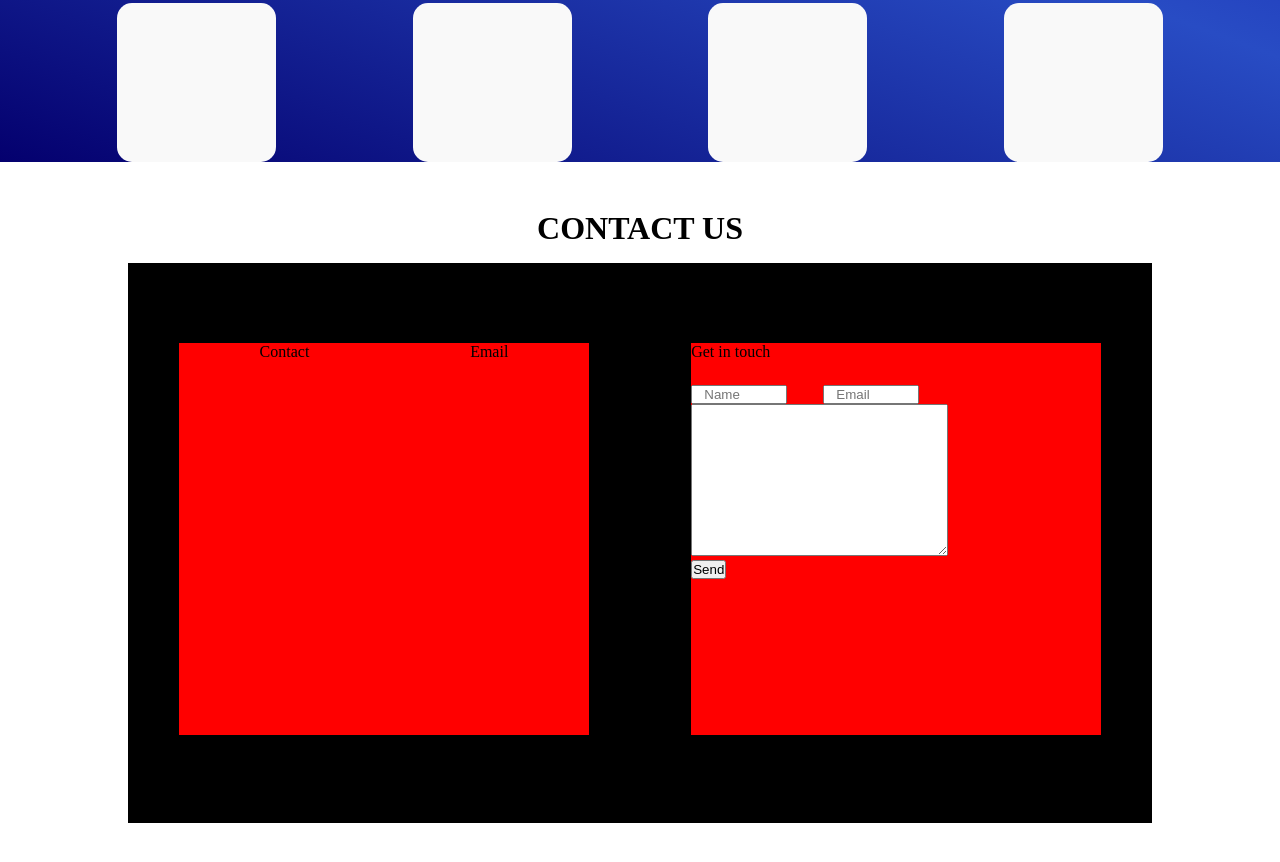
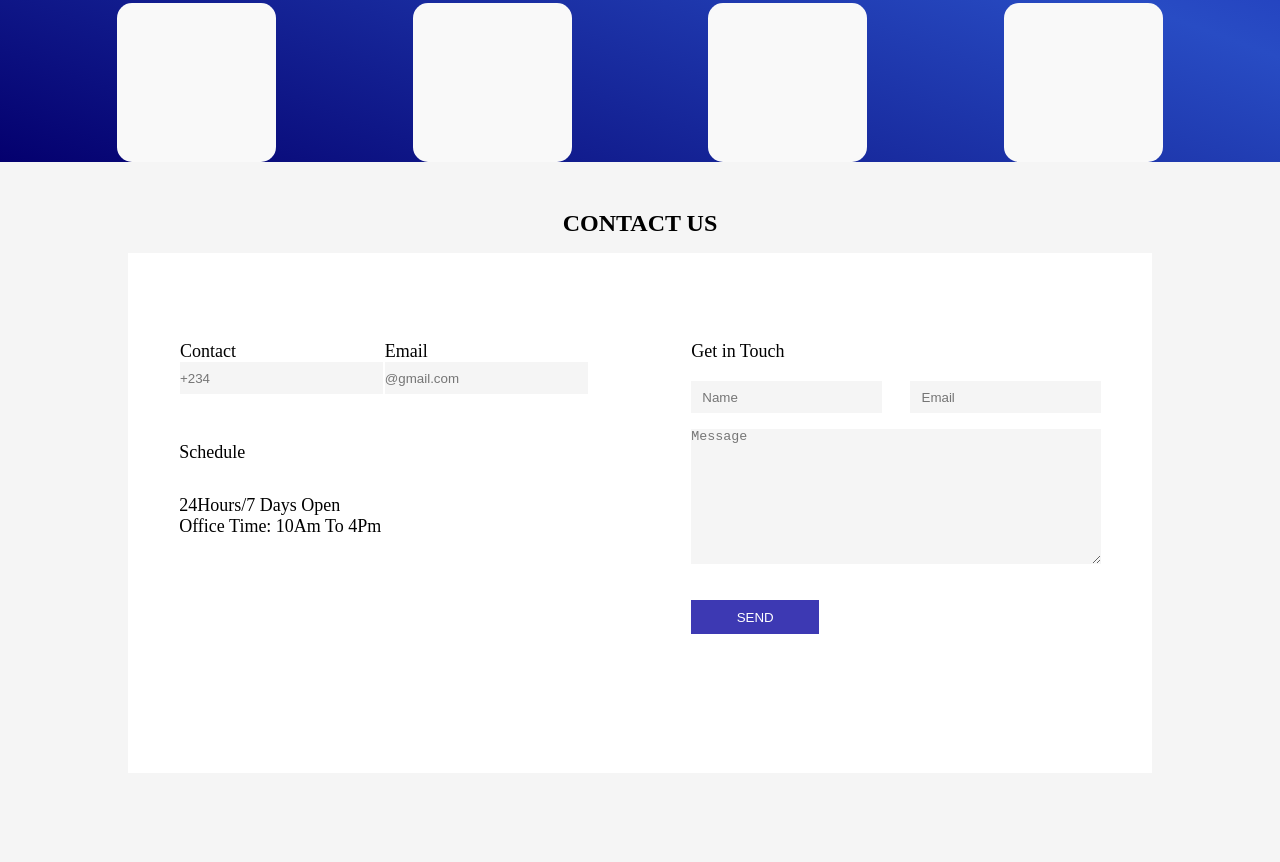
Before and after one commit to Adebayorr/VTU-website, a plain HTML site: page index.html in a window 1280 px wide. Shown: the part 2740-3602 px from the top of the page. Drawn offline with Linux system fonts and the light colour scheme.

Commit message:
styled contact us section and added footer section

```diff
--- a/index.html
+++ b/index.html
@@ -175,26 +175,40 @@
 
     <!-- CONTACT US -->
     <section class="contact_us_section">
-        <h1 id="contact_us_text">CONTACT US</h1>
+        <h2 id="contact_us_text">CONTACT US</h2>
         <div class="contact_us_form_container">
             <div class="contact_div">
-                <div><p>Contact</p></div>
-                <div><P>Email</P></div>
+                <div class="contact_div_wrapper">
+                                    <div>
+                    <p>Contact</p>
+                     <input class="userDetails doted" type="tel" placeholder="+234" name="" id="num">
+                </div>
+                <div>
+                    <P>Email</P>
+                    <input class="userDetails doted" type="email" placeholder="@gmail.com" name="" id="">
+                </div>
+                </div>
+
+                <div class="schedule">
+                    <p>Schedule</p>
+                    <p>24Hours/7 Days Open <br> Office Time: 10Am To 4Pm</p>
+                </div>
             </div>
+
             <div class="message_div">
-                <p>Get in touch</p>
-                <div>
+                <p>Get in Touch</p>
+                <div class="form_div">
                     <form action="">
-                        <div>
-                            <input class="userName" type="text"  placeholder="   Name">
-                            <input class="email" type="email" placeholder="   Email">
+                        <div class="textarea_contact">
+                            <input class="userName userDetails" type="text"  placeholder="   Name">
+                            <input class="email userDetails" type="email" placeholder="   Email">
                         </div>
                         <div>
-                            <textarea name="" id="" cols="30" rows="10"></textarea>
+                            <textarea name="" id=""  rows="9" placeholder="Message"></textarea>
                         </div>
                     </form>
                 </div>
-                <button>Send</button>
+                <button class="message_div_btn" type="submit">SEND</button>
             </div>
         </div>
     </section>
@@ -203,7 +217,18 @@
 
 
     <!-- FOOTER -->
-
+    <section class="footer_section">
+        <h4>Company Name/Logo</h4>
+        <p>Making it easier and faster to pay your bills within a click</p>
+        <div class="footer_links">
+            <a  href="http://">Our Services</a>
+            <a href="http://">Our Pricing</a>
+            <a href="http://">Our Clients</a>
+            <a href="http://">Contact Us</a>
+            <a href="http://">Privacy Policy</a>
+        </div>
+        <p>@2023 Logo Name. All rights reserved</p>
+    </section>
     <!-- FOOTER -->
 
 </body>
--- a/style.css
+++ b/style.css
@@ -144,54 +144,111 @@ h1{
 #contact_us_text{
   padding-top: 3rem;
   padding-bottom: 1rem;
+  text-align: center;
 }
 .contact_us_section{
  height: 100vh;
- background-color: F9F9F9;
+ background-color: whitesmoke;
 }
 
 .contact_us_form_container{
-  background-color:  black;
   display: flex;
   flex-direction: row;
   width: 80%;
-  height: 70%;
+  height: 65%;
+  background-color: white;
 }
 .contact_div{
-  background-color: red;
-  margin-top: 5rem;
+  /* background-color: red; */
+  margin-top: 3.5rem;
   width: 40%;
-  height: 70%;
+  height: 60%;
+
+}
+
+.contact_div_wrapper{
   display: flex;
   flex-direction: row;
 }
-
-.message_div{
-  background-color: red;
-  margin-top: 5rem;
-  width: 40%;
-  height: 70%;
-}
-
-form{
-  margin-top: 1.5rem;
-}
-
-input{
-  width: 6rem;
-}
-
-.userName{
-  margin-right: 2rem;
+.contact_div p{
+  font-size: 18px;
 }
 
 
 
 
+.message_div{
+  /* background-color: red; */
+  margin-top: 3.5rem;
+  width: 40%;
+  height: 60%;
+}
+
+.message_div p{
+  font-size: 18px;
+}
+
+.form_div{
+  margin-top: 1.2rem;
+}
+
+.userDetails{
+  width: 12.7rem;
+  height: 2rem;
+  margin-bottom: 1rem;
+  background-color: whitesmoke;
+  border: 0;
 
 
+}
+
+.textarea_contact{
+  display: flex;
+  flex-direction: row;
+  gap: 1.8rem;
+  justify-content: space-between;
+}
+
+textarea{
+  width: 100%;
+  background: whitesmoke;
+  border: 0;
+}
+
+.message_div_btn{
+  margin-top: 2rem;
+  padding: 0.6rem;
+  width: 8rem;
+  background-color: #3D39B3;
+  color: white;
+  border: 0;
+}
 
 
+.footer_section{
+  height: 40vh;
+  background: #3D39B3;
+  color: white;
+  text-align: center;
+}
+
+.footer_section h4, p{
+  padding-top: 2rem;
+}
+
+.footer_links{
+  display: flex;
+  flex-direction: row;
+  text-align: center;
+  margin-top: 1.5rem;
+  width: 50%;
+}
+
+.footer_links a{
+  color: white;
+  text-decoration: none;
+  font-size: 1.2rem;
+}
 
 
 
```
